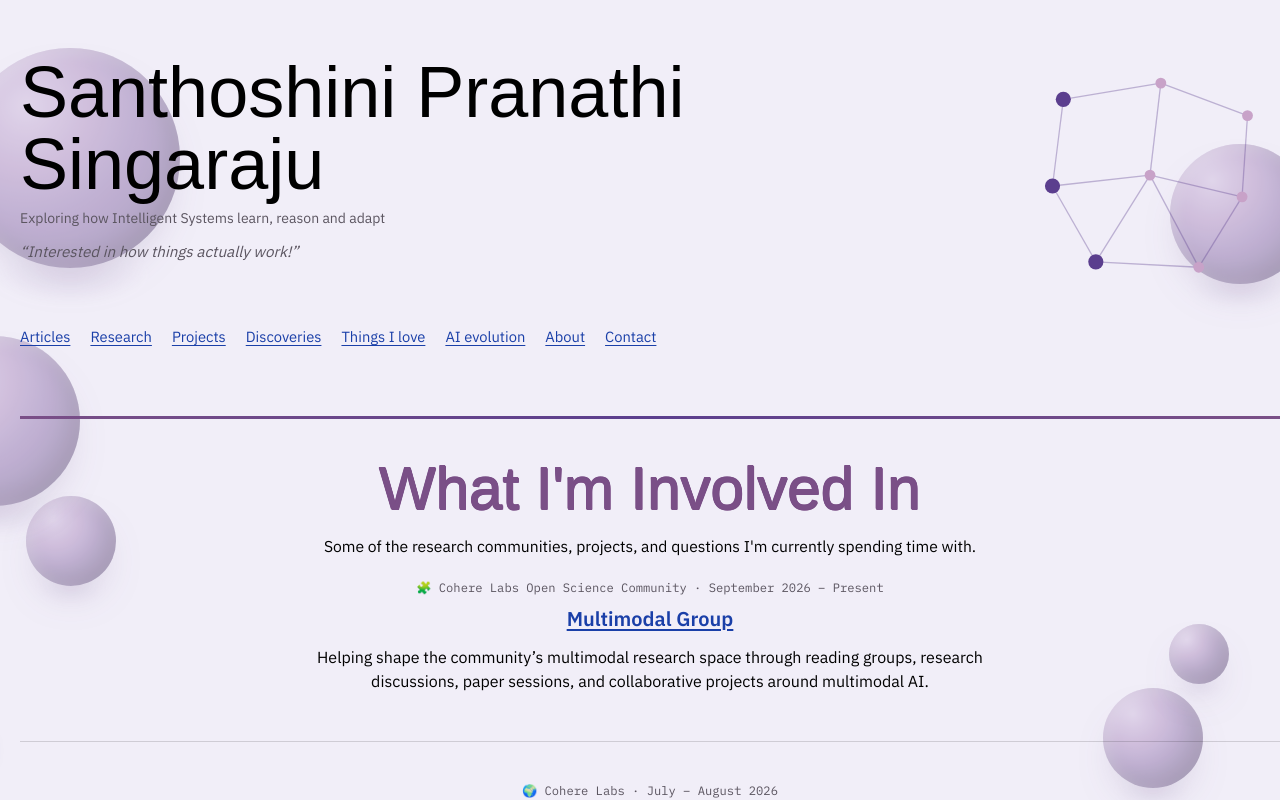
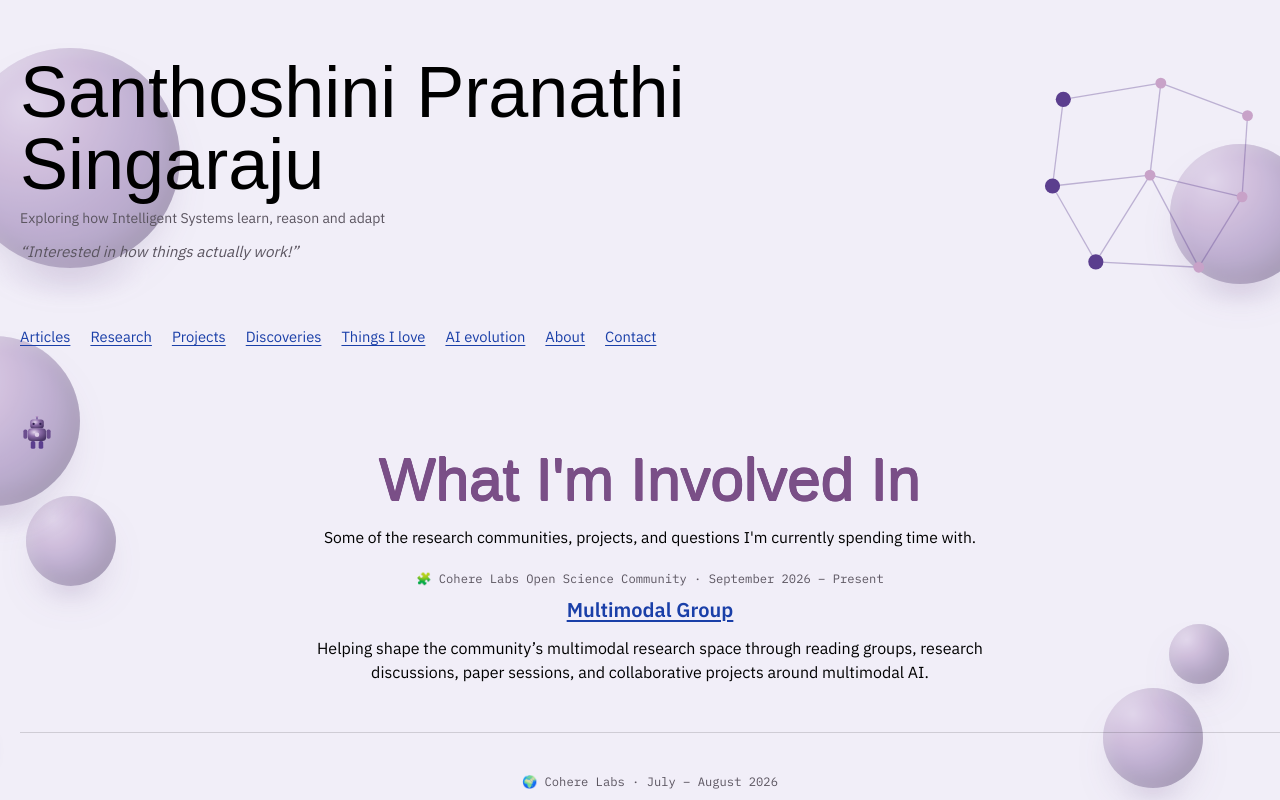
Before and after one commit to pranathi000/portfolio, a Next.js app: page / in a window 1280 px wide. Shown: the top 800 px of the page. Built offline with nearby package versions, Linux system fonts and the light colour scheme; a web font is replaced by a local one.

Commit message:
Update SectionDivider.tsx

```diff
--- a/components/SectionDivider.tsx
+++ b/components/SectionDivider.tsx
@@ -1,35 +1,36 @@
-"use client";
-import { useEffect, useRef, useState } from "react";
+export default function SectionDivider() {
+  return (
+    <div className="robo-track">
+      <svg className="robo-walker" viewBox="0 0 60 60" width="34" height="34">
+        <defs>
+          <radialGradient id="roboBody" cx="35%" cy="30%" r="75%">
+            <stop offset="0%" stopColor="#E4D6ED" />
+            <stop offset="45%" stopColor="#8B6BA8" />
+            <stop offset="100%" stopColor="#4A3566" />
+          </radialGradient>
+        </defs>
 
-export default function SectionDivider() {
-  const ref = useRef<HTMLDivElement>(null);
-  const [visible, setVisible] = useState(false);
+        {/* antenna */}
+        <line x1="30" y1="6" x2="30" y2="0" stroke="#5B3E8E" strokeWidth="2" />
+        <circle cx="30" cy="0" r="2.5" fill="#B592C4" />
 
-  useEffect(() => {
-    const el = ref.current;
-    if (!el) return;
-    const obs = new IntersectionObserver(
-      (entries) => {
-        entries.forEach((entry) => {
-          if (entry.isIntersecting) {
-            setVisible(true);
-            obs.unobserve(el);
-          }
-        });
-      },
-      { threshold: 0.2 }
-    );
-    obs.observe(el);
-    return () => obs.disconnect();
-  }, []);
+        {/* head */}
+        <rect x="18" y="6" width="24" height="16" rx="5" fill="url(#roboBody)" />
+        <circle cx="24" cy="14" r="2" fill="#2E1F4D" />
+        <circle cx="36" cy="14" r="2" fill="#2E1F4D" />
 
-  return (
-    <div ref={ref} className="w-full h-[3px] mb-10 overflow-hidden">
-      <div
-        className={`h-full bg-gradient-to-r from-lilac via-link to-lilac origin-left transition-transform duration-[1100ms] ease-out ${
-          visible ? "scale-x-100" : "scale-x-0"
-        }`}
-      />
+        {/* body */}
+        <rect x="14" y="22" width="32" height="22" rx="6" fill="url(#roboBody)" />
+        <circle cx="30" cy="33" r="4" fill="#E4D6ED" opacity="0.9" />
+
+        {/* legs — animated via CSS below */}
+        <rect className="robo-leg-l" x="19" y="44" width="8" height="14" rx="3" fill="#5B3E8E" />
+        <rect className="robo-leg-r" x="33" y="44" width="8" height="14" rx="3" fill="#5B3E8E" />
+
+        {/* arms */}
+        <rect className="robo-arm-l" x="6" y="24" width="7" height="16" rx="3" fill="#6B4E8E" />
+        <rect className="robo-arm-r" x="47" y="24" width="7" height="16" rx="3" fill="#6B4E8E" />
+      </svg>
     </div>
   );
 }
```
